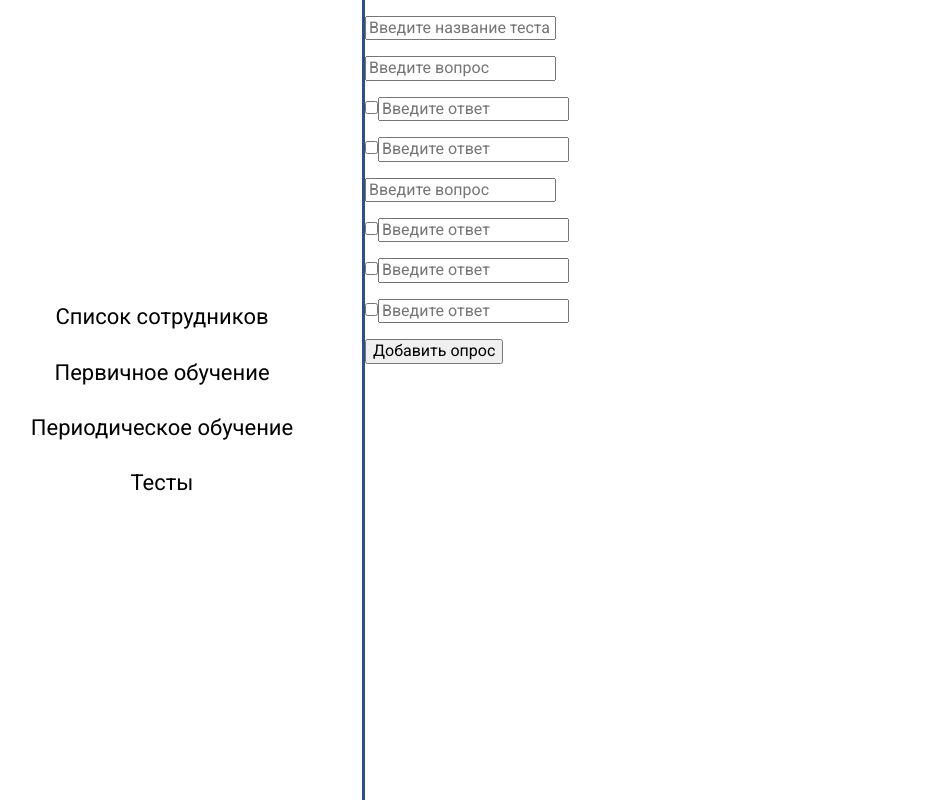
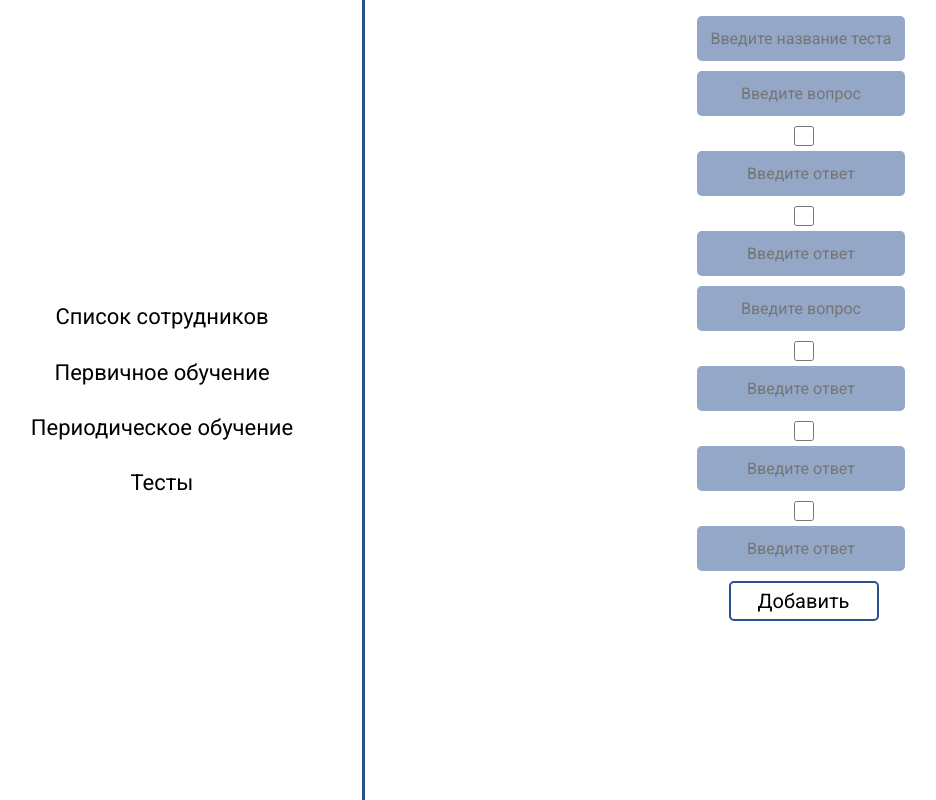
Before and after one commit to OxidNowin/niivs_autoeducation, a Django app: page /poll/ in a window 1280 px wide. Shown: the part 80-880 px from the top of the page, without its empty margins (38-974 px from the left). Run offline with Django 3.2, Linux system fonts and the light colour scheme; data that the repository does not hold is empty.

Commit message:
add front

```diff
--- a/account/views.py
+++ b/account/views.py
@@ -14,7 +14,7 @@ class SubdivisionName:
         return Subdivision.objects.all()
 
 
-class UserListView(LoginRequiredMixin, SubdivisionName, View):
+class UserListView(SubdivisionName, View):
     """Список сотрудников"""
     #login_url = 'user_list'
     #redirect_field_name = 'login_view'
--- a/static/css/style.css
+++ b/static/css/style.css
@@ -20,8 +20,8 @@
   cursor:pointer;
   border-radius: 5px;
   border:2px solid #2B5090;
-  width:150px;
-  height:40px;
+  min-width:150px;
+  min-height:40px;
   position:absolute;
   text-align:center;
   -webkit-transform:translate(-50%,-50%);
@@ -415,3 +415,90 @@ table {
     margin-right: 5px;
     background-color: rgba(43, 80, 144, 0.5);
   }
+
+  .table__button-wrapper-margin {
+    margin-top: 10px;
+  }
+
+  .modal {
+    display: none;
+    position: fixed;
+    z-index: 1;
+    left: 0;
+    top: 0;
+    width: 100%;
+    height: 100%;
+    overflow: auto;
+    background-color: rgba(0,0,0,0.6);
+    z-index: 1000;
+}
+.modal .modal_content {
+    background-color: #fefefe;
+    margin: 15% auto;
+    padding: 20px;
+    border: 1px solid #888;
+    width: 80%;
+    z-index: 99999;
+}
+.modal .modal_content .close_modal_window {
+    color: #aaa;
+    float: right;
+    font-size: 28px;
+    font-weight: bold;
+    cursor: pointer;
+}
+
+.poll {
+  width: 100%;
+}
+
+.poll__form {
+  width: 100%;
+}
+
+.poll__input {
+  max-width: 250px;
+  width: 100%;
+  height: 35px;
+  border: none;
+  border-radius: 5px;
+  padding: 5px;
+  text-align: center;
+  color: #fff;
+  margin-right: 5px;
+  background-color: rgba(43, 80, 144, 0.5);
+}
+
+.poll__list {
+  list-style: none;
+  padding: 0px;
+  display: flex;
+  flex-direction: column;
+  align-items: center;
+}
+
+.poll__item {
+  display: flex;
+  flex-direction: column;
+  align-items: center;
+  max-width: 250px;
+}
+
+.poll__item:not(:last-child) {
+  margin-bottom: 10px;
+}
+
+.poll__checkbox{
+  width: 20px;
+  height: 20px;
+  margin-bottom: 5px;
+}
+
+.poll__button-wrapper {
+  position: relative;
+  padding: 20px;
+}
+
+.poll__button {
+  color: #000;
+}
--- /dev/null
+++ b/static/js/addTest.js
@@ -0,0 +1,9 @@
+function out() {
+    let value = document.querySelector('.poll__input').value
+    if (!value)
+      return;
+    let container=document.createElement('li');
+    container.className = "poll__item";
+    container.innerHTML = value;
+    document.getElementById('poll__list').appendChild(container)
+}
--- /dev/null
+++ b/static/js/popup.js
@@ -0,0 +1,17 @@
+var modal = document.getElementById("my_modal");
+var btn = document.getElementById("btn_modal_window");
+var span = document.getElementsByClassName("close_modal_window")[0];
+
+ btn.onclick = function () {
+    modal.style.display = "block";
+ }
+
+ span.onclick = function () {
+    modal.style.display = "none";
+ }
+
+ window.onclick = function (event) {
+    if (event.target == modal) {
+        modal.style.display = "none";
+    }
+}
--- a/templates/base.html
+++ b/templates/base.html
@@ -10,7 +10,8 @@
   <link href="https://fonts.googleapis.com/css2?family=Roboto:wght@300;400;500&display=swap" rel="stylesheet">
   <link rel="stylesheet" href="{% static 'css/style.css' %}">
   <link rel="stylesheet" href="{% static 'css/normalize.css' %}">
-  <script src="{% static 'js/table.js' %}" charset="utf-8"></script>
+  <script src="{% static 'js/popup.js' %}" charset="utf-8" defer></script>
+  <script src="{% static 'js/addTest.js' %}" charset="utf-8" defer></script>
   <title>{% block title %}{% endblock %}</title>
 </head>
 <body>
--- a/templates/quiz/poll.html
+++ b/templates/quiz/poll.html
@@ -9,20 +9,26 @@
   {% endif %}
 
   {% for pm in poll_model %}
-    <p>Название теста: <a href="{% url 'poll_detail' pm.id %}">{{ pm.poll_name }}</a></p>
+    <p>Название теста: <a href="{% url 'poll_detail' pm.id %}">{{ pm.poll_name }}</a></p>>
   {% endfor %}
 
-  <form method="POST" enctype="multipart/form-data">
+<section class="poll">
+  <form method="POST" enctype="multipart/form-data" class="poll__form">
     {% csrf_token %}
-    <p><input type="text" name="poll_name" placeholder="Введите название теста"></p>
-    <p><input type="text" name="question_1" placeholder="Введите вопрос"></p>
-    <p><input type="checkbox" name="is_right_answer_1_question_1"><input type="text" name="answer_1_question_1" placeholder="Введите ответ"></p>
-    <p><input type="checkbox" name="is_right_answer_2_question_1"><input type="text" name="answer_2_question_1" placeholder="Введите ответ"></p>
+    <ul class="poll__list">
+      <li class="poll__item"><input class="poll__input" type="text" name="poll_name" placeholder="Введите название теста"></li>
+      <li class="poll__item"><input class="poll__input" type="text" name="question_1" placeholder="Введите вопрос"></li>
+      <li class="poll__item"><input class="poll__checkbox" type="checkbox" name="is_right_answer_1_question_1"><input class="poll__input" type="text" name="answer_1_question_1" placeholder="Введите ответ"></li>
+      <li class="poll__item"><input class="poll__checkbox" type="checkbox" name="is_right_answer_2_question_1"><input class="poll__input" type="text" name="answer_2_question_1" placeholder="Введите ответ"></li>
 
-    <p><input type="text" name="question_2" placeholder="Введите вопрос"></p>
-    <p><input type="checkbox" name="is_right_answer_1_question_2"><input type="text" name="answer_1_question_2" placeholder="Введите ответ"></p>
-    <p><input type="checkbox" name="is_right_answer_2_question_2"><input type="text" name="answer_2_question_2" placeholder="Введите ответ"></p>
-    <p><input type="checkbox" name="is_right_answer_3_question_2"><input type="text" name="answer_3_question_2" placeholder="Введите ответ"></p>
-    <button class="" type="submit" name="poll">Добавить опрос</button>
+      <li class="poll__item"><input class="poll__input" type="text" name="question_2" placeholder="Введите вопрос"></li>
+      <li class="poll__item"><input class="poll__checkbox" type="checkbox" name="is_right_answer_1_question_2"><input class="poll__input" type="text" name="answer_1_question_2" placeholder="Введите ответ"></li>
+      <li class="poll__item"><input class="poll__checkbox" type="checkbox" name="is_right_answer_2_question_2"><input class="poll__input" type="text" name="answer_2_question_2" placeholder="Введите ответ"></li>
+      <li class="poll__item"><input class="poll__checkbox" type="checkbox" name="is_right_answer_3_question_2"><input class="poll__input" type="text" name="answer_3_question_2" placeholder="Введите ответ"></li>
+      <div class="poll__button-wrapper">
+        <button onclick="out()" class="common-button poll__button" type="submit" name="poll">Добавить</button>
+      </div>
+    </ul>
   </form>
+</section>
 {% endblock %}
```
Also changed, not shown: templates/account/usercard_list.html (+17 -8 lines), templates/education/feducation.html (+16 -7 lines), templates/education/peducation.html (+9 -1 lines).
